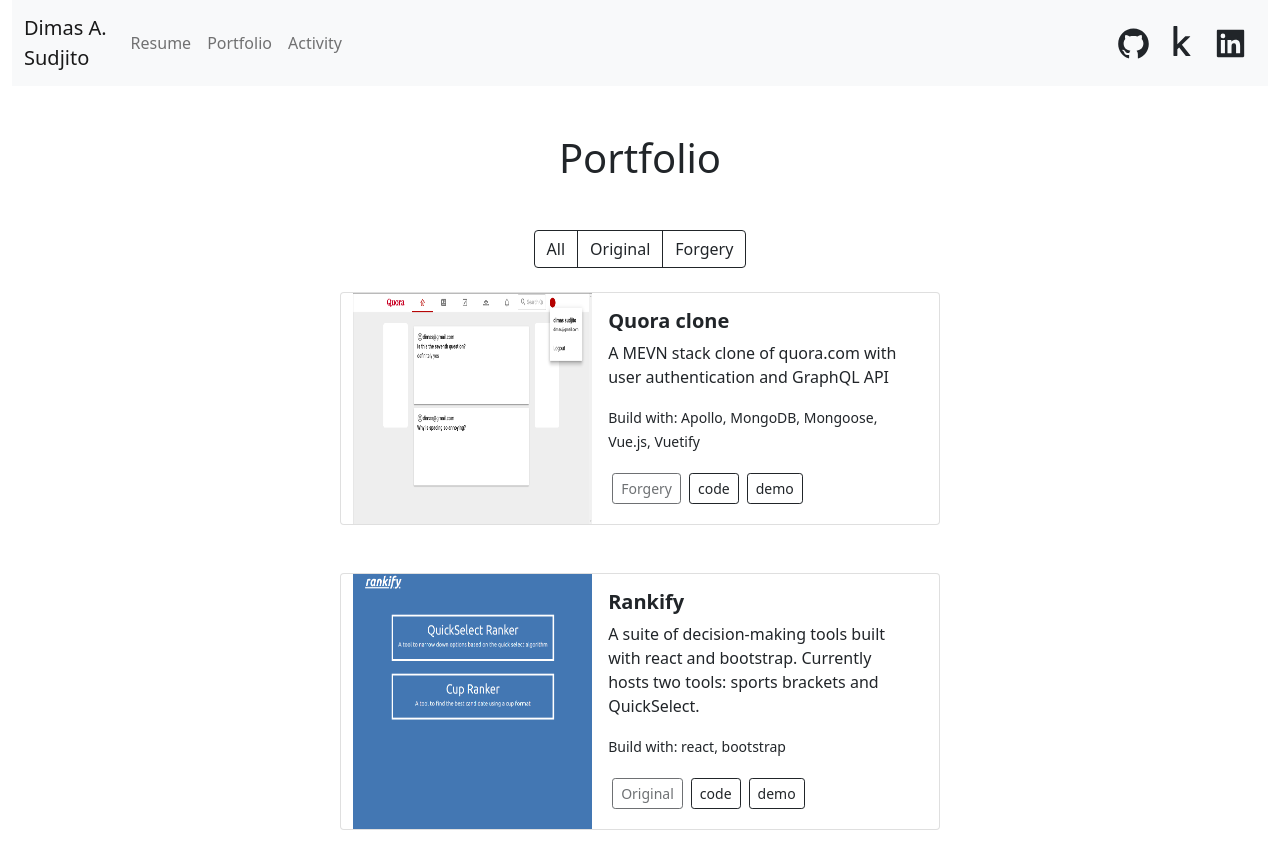
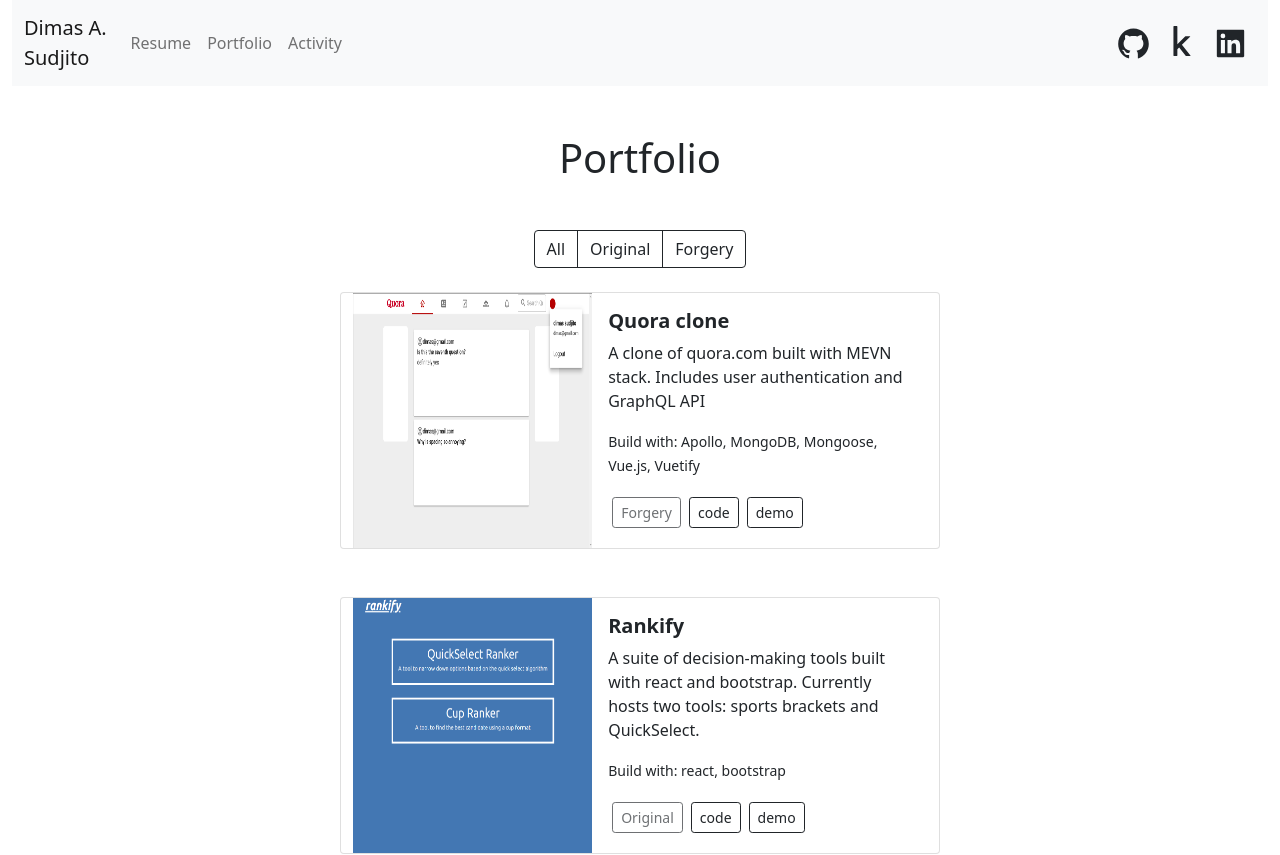
Before and after one commit to dimassudjito/dimas-site, a React (Create React App) app: page /portfolio in a window 1280 px wide. Shown: the top 855 px of the page. Built offline with nearby package versions, Linux system fonts and the light colour scheme.

Commit message:
add bang new link

```diff
--- a/src/data/portfolioData.js
+++ b/src/data/portfolioData.js
@@ -3,7 +3,7 @@ const portfolioData = [
     id: 6,
     img: './assets/quora-clone.png',
     title: 'Quora clone',
-    desc: `A MEVN stack clone of quora.com with user authentication and GraphQL API`,
+    desc: `A clone of quora.com built with MEVN stack. Includes user authentication and GraphQL API`,
     category: 'Forgery',
     demo: `https://rankify.netlify.com`,
     code: `https://github.com/dimassudjito/quora-clone`,
@@ -35,7 +35,7 @@ const portfolioData = [
     title: 'bang!',
     desc: `It's the classic duel game where 2 players compete to shoot the fastest. To fire the gun, the player will make a gun gesture and point it at the camera`,
     category: 'Original',
-    demo: `https://editor.p5js.org/dimassudjito/sketches/qZ3gfYDev`,
+    demo: `https://bang-game.netlify.app/`,
     code: `https://github.com/dimassudjito/bang`,
     tools: 'js, ml5, p5, teachable machine'
   },
```
